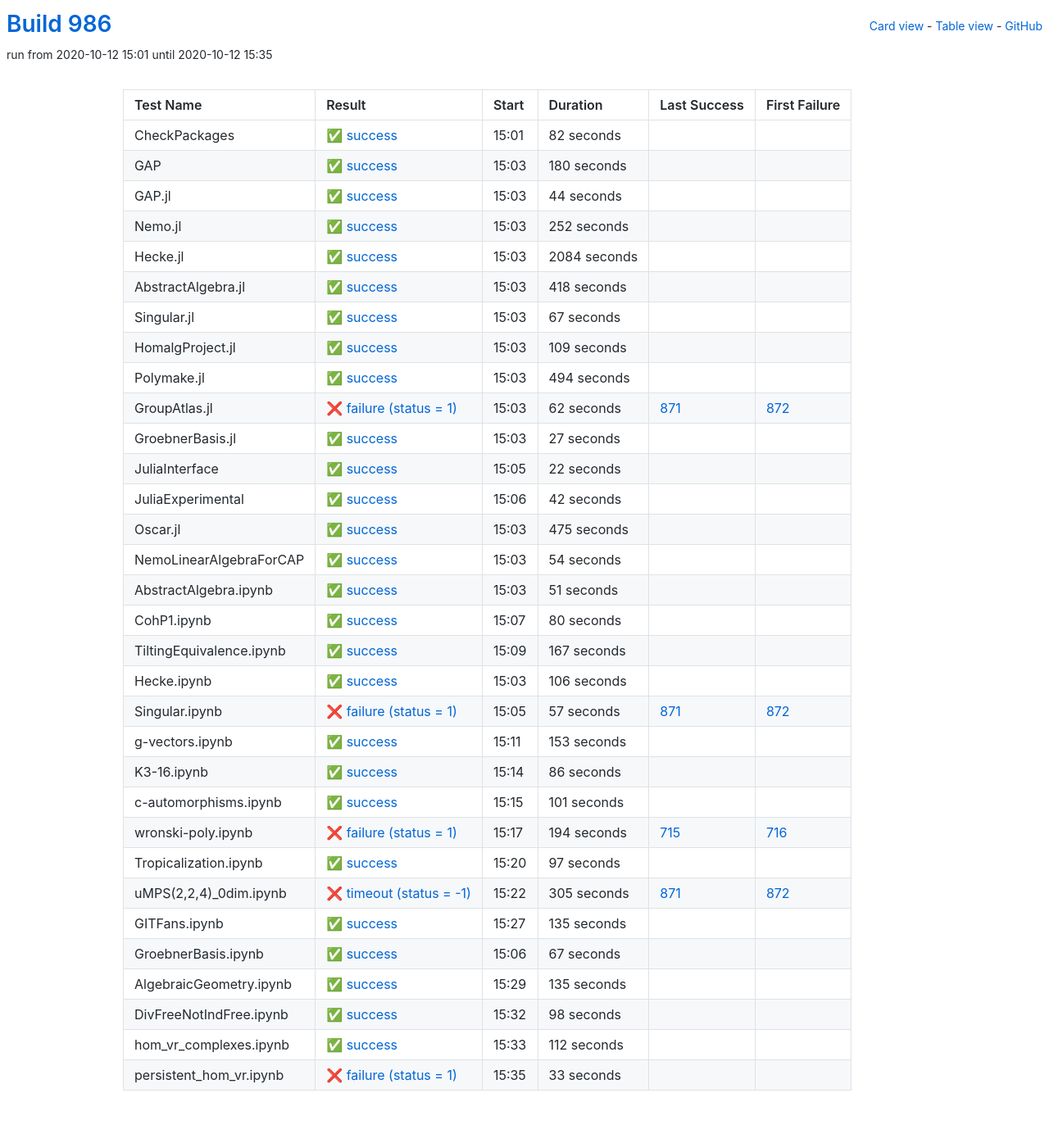
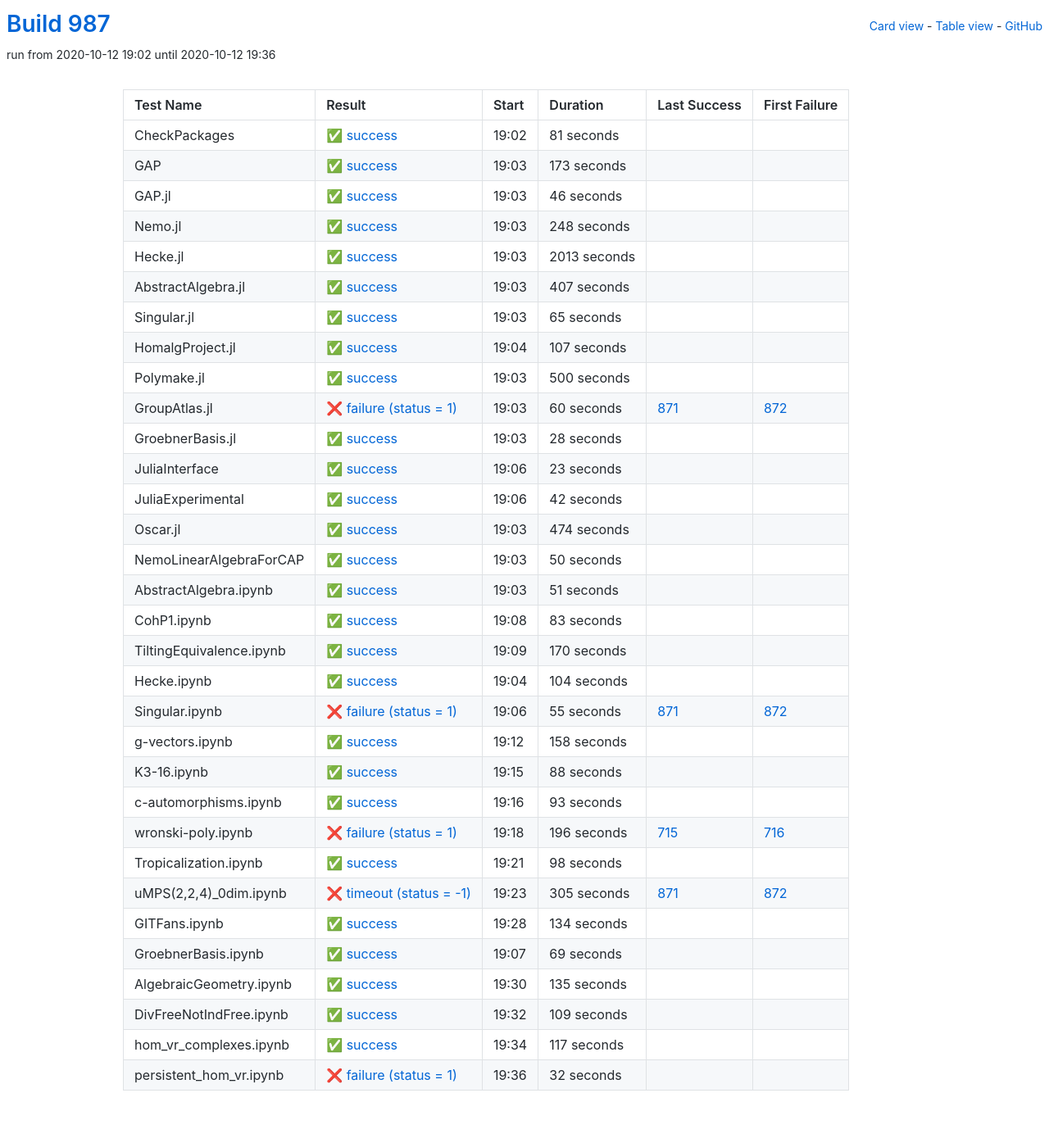
Before and after one commit to oscar-system/oscar-ci-status-stable, a Jekyll site: the page built from table.html, in a window 1280 px wide. Shown: the whole page at 82% size. Built offline with Jekyll 4.4.1, drawn with Linux system fonts in a browser that asks for light colours.

Commit message:
Build #987

```diff
--- a/_data/ci.yml
+++ b/_data/ci.yml
@@ -1,6 +1,6 @@
 ---
-build: 986
-build_url: https://oscarci.mathematik.uni-kl.de/job/oscar-stable/986/
+build: 987
+build_url: https://oscarci.mathematik.uni-kl.de/job/oscar-stable/987/
 job: oscar-stable
 organization: oscar-system
 repo: oscar-ci-status-stable
@@ -8,152 +8,152 @@ repourl: https://github.com/oscar-system/oscar-ci-status-stable
 tests:
 - name: CheckPackages
   id: checkpackages
-  log: https://oscarci.mathematik.uni-kl.de/job/oscar-stable/986/artifact/logs/build-986/CheckPackages.log
-  start: 2020-10-12 15:01
+  log: https://oscarci.mathematik.uni-kl.de/job/oscar-stable/987/artifact/logs/build-987/CheckPackages.log
+  start: 2020-10-12 19:02
   success: true
   exitcode: 0
   status: success
-  duration: 82
+  duration: 81
   last_success: false
   last_success_url:
   first_failure: false
   first_failure_url:
 - name: GAP
   id: gap
-  log: https://oscarci.mathematik.uni-kl.de/job/oscar-stable/986/artifact/logs/build-986/GAP.log
-  start: 2020-10-12 15:03
+  log: https://oscarci.mathematik.uni-kl.de/job/oscar-stable/987/artifact/logs/build-987/GAP.log
+  start: 2020-10-12 19:03
   success: true
   exitcode: 0
   status: success
-  duration: 180
+  duration: 173
   last_success: false
   last_success_url:
   first_failure: false
   first_failure_url:
 - name: GAP.jl
   id: gap-jl
-  log: https://oscarci.mathematik.uni-kl.de/job/oscar-stable/986/artifact/logs/build-986/GAP.jl.log
-  start: 2020-10-12 15:03
+  log: https://oscarci.mathematik.uni-kl.de/job/oscar-stable/987/artifact/logs/build-987/GAP.jl.log
+  start: 2020-10-12 19:03
   success: true
   exitcode: 0
   status: success
-  duration: 44
+  duration: 46
   last_success: false
   last_success_url:
   first_failure: false
   first_failure_url:
 - name: Nemo.jl
   id: nemo-jl
-  log: https://oscarci.mathematik.uni-kl.de/job/oscar-stable/986/artifact/logs/build-986/Nemo.jl.log
-  start: 2020-10-12 15:03
+  log: https://oscarci.mathematik.uni-kl.de/job/oscar-stable/987/artifact/logs/build-987/Nemo.jl.log
+  start: 2020-10-12 19:03
   success: true
   exitcode: 0
   status: success
-  duration: 252
+  duration: 248
   last_success: false
   last_success_url:
   first_failure: false
   first_failure_url:
 - name: Hecke.jl
   id: hecke-jl
-  log: https://oscarci.mathematik.uni-kl.de/job/oscar-stable/986/artifact/logs/build-986/Hecke.jl.log
-  start: 2020-10-12 15:03
+  log: https://oscarci.mathematik.uni-kl.de/job/oscar-stable/987/artifact/logs/build-987/Hecke.jl.log
+  start: 2020-10-12 19:03
   success: true
   exitcode: 0
   status: success
-  duration: 2084
+  duration: 2013
   last_success: false
   last_success_url:
   first_failure: false
   first_failure_url:
 - name: AbstractAlgebra.jl
   id: abstractalgebra-jl
-  log: https://oscarci.mathematik.uni-kl.de/job/oscar-stable/986/artifact/logs/build-986/AbstractAlgebra.jl.log
-  start: 2020-10-12 15:03
+  log: https://oscarci.mathematik.uni-kl.de/job/oscar-stable/987/artifact/logs/build-987/AbstractAlgebra.jl.log
+  start: 2020-10-12 19:03
   success: true
   exitcode: 0
   status: success
-  duration: 418
+  duration: 407
   last_success: false
   last_success_url:
   first_failure: false
   first_failure_url:
 - name: Singular.jl
   id: singular-jl
-  log: https://oscarci.mathematik.uni-kl.de/job/oscar-stable/986/artifact/logs/build-986/Singular.jl.log
-  start: 2020-10-12 15:03
+  log: https://oscarci.mathematik.uni-kl.de/job/oscar-stable/987/artifact/logs/build-987/Singular.jl.log
+  start: 2020-10-12 19:03
   success: true
   exitcode: 0
   status: success
-  duration: 67
+  duration: 65
   last_success: false
   last_success_url:
   first_failure: false
   first_failure_url:
 - name: HomalgProject.jl
   id: homalgproject-jl
-  log: https://oscarci.mathematik.uni-kl.de/job/oscar-stable/986/artifact/logs/build-986/HomalgProject.jl.log
-  start: 2020-10-12 15:03
+  log: https://oscarci.mathematik.uni-kl.de/job/oscar-stable/987/artifact/logs/build-987/HomalgProject.jl.log
+  start: 2020-10-12 19:04
   success: true
   exitcode: 0
   status: success
-  duration: 109
+  duration: 107
   last_success: false
   last_success_url:
   first_failure: false
   first_failure_url:
 - name: Polymake.jl
   id: polymake-jl
-  log: https://oscarci.mathematik.uni-kl.de/job/oscar-stable/986/artifact/logs/build-986/Polymake.jl.log
-  start: 2020-10-12 15:03
+  log: https://oscarci.mathematik.uni-kl.de/job/oscar-stable/987/artifact/logs/build-987/Polymake.jl.log
+  start: 2020-10-12 19:03
   success: true
   exitcode: 0
   status: success
-  duration: 494
+  duration: 500
   last_success: false
   last_success_url:
   first_failure: false
   first_failure_url:
 - name: GroupAtlas.jl
   id: groupatlas-jl
-  log: https://oscarci.mathematik.uni-kl.de/job/oscar-stable/986/artifact/logs/build-986/GroupAtlas.jl.log
-  start: 2020-10-12 15:03
+  log: https://oscarci.mathematik.uni-kl.de/job/oscar-stable/987/artifact/logs/build-987/GroupAtlas.jl.log
+  start: 2020-10-12 19:03
   success: false
   exitcode: 1
   status: failure
-  duration: 62
+  duration: 60
   last_success: 871
   last_success_url: https://oscarci.mathematik.uni-kl.de/job/oscar-stable/871/
   first_failure: 872
   first_failure_url: https://oscarci.mathematik.uni-kl.de/job/oscar-stable/872/
 - name: GroebnerBasis.jl
   id: groebnerbasis-jl
-  log: https://oscarci.mathematik.uni-kl.de/job/oscar-stable/986/artifact/logs/build-986/GroebnerBasis.jl.log
-  start: 2020-10-12 15:03
+  log: https://oscarci.mathematik.uni-kl.de/job/oscar-stable/987/artifact/logs/build-987/GroebnerBasis.jl.log
+  start: 2020-10-12 19:03
   success: true
   exitcode: 0
   status: success
-  duration: 27
+  duration: 28
   last_success: false
   last_success_url:
   first_failure: false
   first_failure_url:
 - name: JuliaInterface
   id: juliainterface
-  log: https://oscarci.mathematik.uni-kl.de/job/oscar-stable/986/artifact/logs/build-986/JuliaInterface.log
-  start: 2020-10-12 15:05
+  log: https://oscarci.mathematik.uni-kl.de/job/oscar-stable/987/artifact/logs/build-987/JuliaInterface.log
+  start: 2020-10-12 19:06
   success: true
   exitcode: 0
   status: success
-  duration: 22
+  duration: 23
   last_success: false
   last_success_url:
   first_failure: false
   first_failure_url:
 - name: JuliaExperimental
   id: juliaexperimental
-  log: https://oscarci.mathematik.uni-kl.de/job/oscar-stable/986/artifact/logs/build-986/JuliaExperimental.log
-  start: 2020-10-12 15:06
+  log: https://oscarci.mathematik.uni-kl.de/job/oscar-stable/987/artifact/logs/build-987/JuliaExperimental.log
+  start: 2020-10-12 19:06
   success: true
   exitcode: 0
   status: success
@@ -164,32 +164,32 @@ tests:
   first_failure_url:
 - name: Oscar.jl
   id: oscar-jl
-  log: https://oscarci.mathematik.uni-kl.de/job/oscar-stable/986/artifact/logs/build-986/Oscar.jl.log
-  start: 2020-10-12 15:03
+  log: https://oscarci.mathematik.uni-kl.de/job/oscar-stable/987/artifact/logs/build-987/Oscar.jl.log
+  start: 2020-10-12 19:03
   success: true
   exitcode: 0
   status: success
-  duration: 475
+  duration: 474
   last_success: false
   last_success_url:
   first_failure: false
   first_failure_url:
 - name: NemoLinearAlgebraForCAP
   id: nemolinearalgebraforcap
-  log: https://oscarci.mathematik.uni-kl.de/job/oscar-stable/986/artifact/logs/build-986/NemoLinearAlgebraForCAP.log
-  start: 2020-10-12 15:03
+  log: https://oscarci.mathematik.uni-kl.de/job/oscar-stable/987/artifact/logs/build-987/NemoLinearAlgebraForCAP.log
+  start: 2020-10-12 19:03
   success: true
   exitcode: 0
   status: success
-  duration: 54
+  duration: 50
   last_success: false
   last_success_url:
   first_failure: false
   first_failure_url:
 - name: AbstractAlgebra.ipynb
   id: abstractalgebra-ipynb
-  log: https://oscarci.mathematik.uni-kl.de/job/oscar-stable/986/artifact/logs/build-986/AbstractAlgebra.ipynb.log
-  start: 2020-10-12 15:03
+  log: https://oscarci.mathematik.uni-kl.de/job/oscar-stable/987/artifact/logs/build-987/AbstractAlgebra.ipynb.log
+  start: 2020-10-12 19:03
   success: true
   exitcode: 0
   status: success
@@ -200,116 +200,116 @@ tests:
   first_failure_url:
 - name: CohP1.ipynb
   id: cohp1-ipynb
-  log: https://oscarci.mathematik.uni-kl.de/job/oscar-stable/986/artifact/logs/build-986/CohP1.ipynb.log
-  start: 2020-10-12 15:07
+  log: https://oscarci.mathematik.uni-kl.de/job/oscar-stable/987/artifact/logs/build-987/CohP1.ipynb.log
+  start: 2020-10-12 19:08
   success: true
   exitcode: 0
   status: success
-  duration: 80
+  duration: 83
   last_success: false
   last_success_url:
   first_failure: false
   first_failure_url:
 - name: TiltingEquivalence.ipynb
   id: tiltingequivalence-ipynb
-  log: https://oscarci.mathematik.uni-kl.de/job/oscar-stable/986/artifact/logs/build-986/TiltingEquivalence.ipynb.log
-  start: 2020-10-12 15:09
+  log: https://oscarci.mathematik.uni-kl.de/job/oscar-stable/987/artifact/logs/build-987/TiltingEquivalence.ipynb.log
+  start: 2020-10-12 19:09
   success: true
   exitcode: 0
   status: success
-  duration: 167
+  duration: 170
   last_success: false
   last_success_url:
   first_failure: false
   first_failure_url:
 - name: Hecke.ipynb
   id: hecke-ipynb
-  log: https://oscarci.mathematik.uni-kl.de/job/oscar-stable/986/artifact/logs/build-986/Hecke.ipynb.log
-  start: 2020-10-12 15:03
+  log: https://oscarci.mathematik.uni-kl.de/job/oscar-stable/987/artifact/logs/build-987/Hecke.ipynb.log
+  start: 2020-10-12 19:04
   success: true
   exitcode: 0
   status: success
-  duration: 106
+  duration: 104
   last_success: false
   last_success_url:
   first_failure: false
   first_failure_url:
 - name: Singular.ipynb
   id: singular-ipynb
-  log: https://oscarci.mathematik.uni-kl.de/job/oscar-stable/986/artifact/logs/build-986/Singular.ipynb.log
-  start: 2020-10-12 15:05
+  log: https://oscarci.mathematik.uni-kl.de/job/oscar-stable/987/artifact/logs/build-987/Singular.ipynb.log
+  start: 2020-10-12 19:06
   success: false
   exitcode: 1
   status: failure
-  duration: 57
+  duration: 55
   last_success: 871
   last_success_url: https://oscarci.mathematik.uni-kl.de/job/oscar-stable/871/
   first_failure: 872
   first_failure_url: https://oscarci.mathematik.uni-kl.de/job/oscar-stable/872/
 - name: g-vectors.ipynb
   id: g-vectors-ipynb
-  log: https://oscarci.mathematik.uni-kl.de/job/oscar-stable/986/artifact/logs/build-986/g-vectors.ipynb.log
-  start: 2020-10-12 15:11
+  log: https://oscarci.mathematik.uni-kl.de/job/oscar-stable/987/artifact/logs/build-987/g-vectors.ipynb.log
+  start: 2020-10-12 19:12
   success: true
   exitcode: 0
   status: success
-  duration: 153
+  duration: 158
   last_success: false
   last_success_url:
   first_failure: false
   first_failure_url:
 - name: K3-16.ipynb
   id: k3-16-ipynb
-  log: https://oscarci.mathematik.uni-kl.de/job/oscar-stable/986/artifact/logs/build-986/K3-16.ipynb.log
-  start: 2020-10-12 15:14
+  log: https://oscarci.mathematik.uni-kl.de/job/oscar-stable/987/artifact/logs/build-987/K3-16.ipynb.log
+  start: 2020-10-12 19:15
   success: true
   exitcode: 0
   status: success
-  duration: 86
+  duration: 88
   last_success: false
   last_success_url:
   first_failure: false
   first_failure_url:
 - name: c-automorphisms.ipynb
   id: c-automorphisms-ipynb
-  log: https://oscarci.mathematik.uni-kl.de/job/oscar-stable/986/artifact/logs/build-986/c-automorphisms.ipynb.log
-  start: 2020-10-12 15:15
+  log: https://oscarci.mathematik.uni-kl.de/job/oscar-stable/987/artifact/logs/build-987/c-automorphisms.ipynb.log
+  start: 2020-10-12 19:16
   success: true
   exitcode: 0
   status: success
-  duration: 101
+  duration: 93
   last_success: false
   last_success_url:
   first_failure: false
   first_failure_url:
 - name: wronski-poly.ipynb
   id: wronski-poly-ipynb
-  log: https://oscarci.mathematik.uni-kl.de/job/oscar-stable/986/artifact/logs/build-986/wronski-poly.ipynb.log
-  start: 2020-10-12 15:17
+  log: https://oscarci.mathematik.uni-kl.de/job/oscar-stable/987/artifact/logs/build-987/wronski-poly.ipynb.log
+  start: 2020-10-12 19:18
   success: false
   exitcode: 1
   status: failure
-  duration: 194
+  duration: 196
   last_success: 715
   last_success_url: https://oscarci.mathematik.uni-kl.de/job/oscar-stable/715/
   first_failure: 716
   first_failure_url: https://oscarci.mathematik.uni-kl.de/job/oscar-stable/716/
 - name: Tropicalization.ipynb
   id: tropicalization-ipynb
-  log: https://oscarci.mathematik.uni-kl.de/job/oscar-stable/986/artifact/logs/build-986/Tropicalization.ipynb.log
-  start: 2020-10-12 15:20
+  log: https://oscarci.mathematik.uni-kl.de/job/oscar-stable/987/artifact/logs/build-987/Tropicalization.ipynb.log
+  start: 2020-10-12 19:21
   success: true
   exitcode: 0
   status: success
-  duration: 97
+  duration: 98
   last_success: false
   last_success_url:
   first_failure: false
   first_failure_url:
 - name: uMPS(2,2,4)_0dim.ipynb
   id: umps-2-2-4-0dim-ipynb
-  log: https://oscarci.mathematik.uni-kl.de/job/oscar-stable/986/artifact/logs/build-986/uMPS-2-2-4-_0dim.ipynb.log
-  start: 2020-10-12 15:22
+  log: https://oscarci.mathematik.uni-kl.de/job/oscar-stable/987/artifact/logs/build-987/uMPS-2-2-4-_0dim.ipynb.log
+  start: 2020-10-12 19:23
   success: false
   exitcode: -1
   status: timeout
@@ -320,32 +320,32 @@ tests:
   first_failure_url: https://oscarci.mathematik.uni-kl.de/job/oscar-stable/872/
 - name: GITFans.ipynb
   id: gitfans-ipynb
-  log: https://oscarci.mathematik.uni-kl.de/job/oscar-stable/986/artifact/logs/build-986/GITFans.ipynb.log
-  start: 2020-10-12 15:27
+  log: https://oscarci.mathematik.uni-kl.de/job/oscar-stable/987/artifact/logs/build-987/GITFans.ipynb.log
+  start: 2020-10-12 19:28
   success: true
   exitcode: 0
   status: success
-  duration: 135
+  duration: 134
   last_success: false
   last_success_url:
   first_failure: false
   first_failure_url:
 - name: GroebnerBasis.ipynb
   id: groebnerbasis-ipynb
-  log: https://oscarci.mathematik.uni-kl.de/job/oscar-stable/986/artifact/logs/build-986/GroebnerBasis.ipynb.log
-  start: 2020-10-12 15:06
+  log: https://oscarci.mathematik.uni-kl.de/job/oscar-stable/987/artifact/logs/build-987/GroebnerBasis.ipynb.log
+  start: 2020-10-12 19:07
   success: true
   exitcode: 0
   status: success
-  duration: 67
+  duration: 69
   last_success: false
   last_success_url:
   first_failure: false
   first_failure_url:
 - name: AlgebraicGeometry.ipynb
   id: algebraicgeometry-ipynb
-  log: https://oscarci.mathematik.uni-kl.de/job/oscar-stable/986/artifact/logs/build-986/AlgebraicGeometry.ipynb.log
-  start: 2020-10-12 15:29
+  log: https://oscarci.mathematik.uni-kl.de/job/oscar-stable/987/artifact/logs/build-987/AlgebraicGeometry.ipynb.log
+  start: 2020-10-12 19:30
   success: true
   exitcode: 0
   status: success
@@ -356,36 +356,36 @@ tests:
   first_failure_url:
 - name: DivFreeNotIndFree.ipynb
   id: divfreenotindfree-ipynb
-  log: https://oscarci.mathematik.uni-kl.de/job/oscar-stable/986/artifact/logs/build-986/DivFreeNotIndFree.ipynb.log
-  start: 2020-10-12 15:32
+  log: https://oscarci.mathematik.uni-kl.de/job/oscar-stable/987/artifact/logs/build-987/DivFreeNotIndFree.ipynb.log
+  start: 2020-10-12 19:32
   success: true
   exitcode: 0
   status: success
-  duration: 98
+  duration: 109
   last_success: false
   last_success_url:
   first_failure: false
   first_failure_url:
 - name: hom_vr_complexes.ipynb
   id: hom-vr-complexes-ipynb
-  log: https://oscarci.mathematik.uni-kl.de/job/oscar-stable/986/artifact/logs/build-986/hom_vr_complexes.ipynb.log
-  start: 2020-10-12 15:33
+  log: https://oscarci.mathematik.uni-kl.de/job/oscar-stable/987/artifact/logs/build-987/hom_vr_complexes.ipynb.log
+  start: 2020-10-12 19:34
   success: true
   exitcode: 0
   status: success
-  duration: 112
+  duration: 117
   last_success: false
   last_success_url:
   first_failure: false
   first_failure_url:
 - name: persistent_hom_vr.ipynb
   id: persistent-hom-vr-ipynb
-  log: https://oscarci.mathematik.uni-kl.de/job/oscar-stable/986/artifact/logs/build-986/persistent_hom_vr.ipynb.log
-  start: 2020-10-12 15:35
+  log: https://oscarci.mathematik.uni-kl.de/job/oscar-stable/987/artifact/logs/build-987/persistent_hom_vr.ipynb.log
+  start: 2020-10-12 19:36
   success: false
   exitcode: 1
   status: failure
-  duration: 33
+  duration: 32
   last_success: false
   last_success_url:
   first_failure: false
```
Also changed, not shown: README.md.
